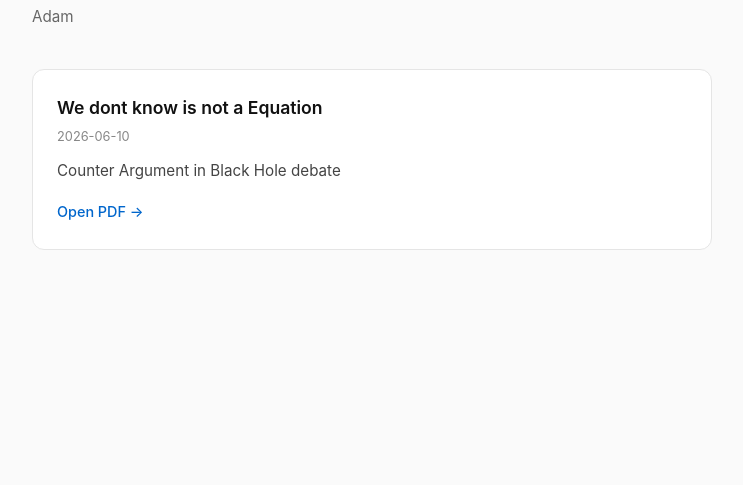
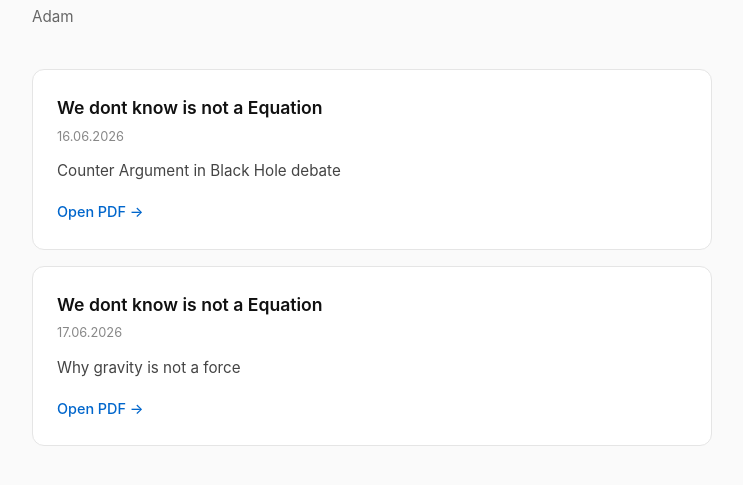
Before and after one commit to Adamenek/Sharing_Page, a plain HTML site: page index.html in a window 1280 px wide. Shown: the part 109-594 px from the top of the page, without its empty margins (268-1011 px from the left). Drawn offline with Linux system fonts and the light colour scheme.

Commit message:
Update index.html

```diff
--- a/index.html
+++ b/index.html
@@ -113,9 +113,15 @@
         const writings = [
             {
                 title: "We dont know is not a Equation",
-                date: "2026-06-10",
+                date: "16.06.2026",
                 description: "Counter Argument in Black Hole debate",
                 pdfUrl: "./Black Holes; We dont Know is not an equation.pdf"
+            },
+            {
+                title: "We dont know is not a Equation",
+                date: "17.06.2026",
+                description: "Why gravity is not a force",
+                pdfUrl: "./Black Holes;  Gravity; Why Its Not a Force.pdf"
             }
             // <-- Add new entries above this line
         ];
```
